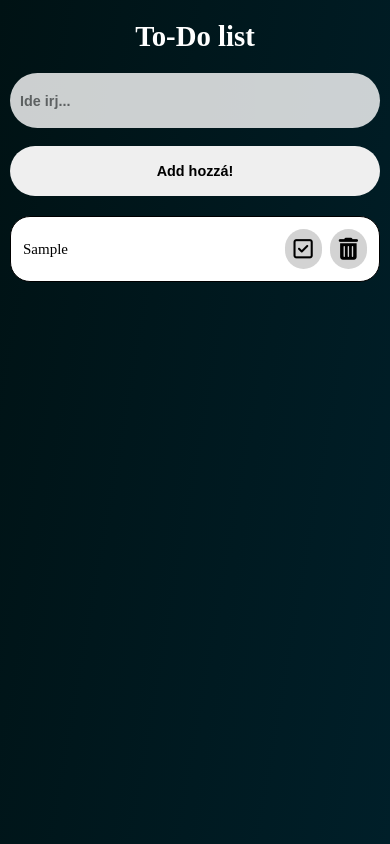
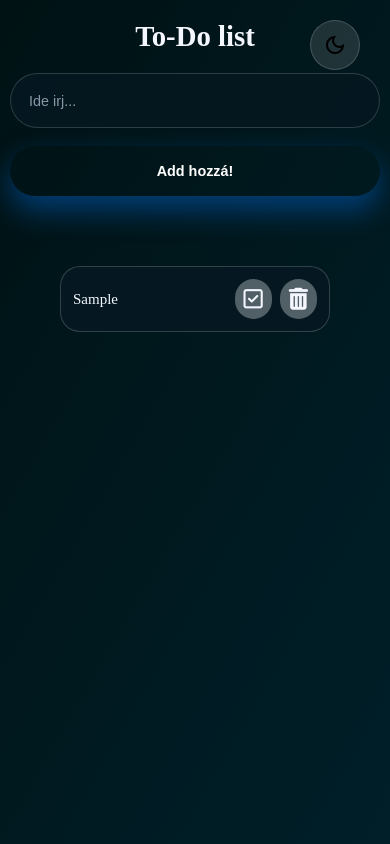
Before and after one commit to TothZsoltCkik/ToDoList, a plain HTML site: page index.html in a window 390 px wide. Both pictures are taken after typing "Sample" into the empty fields and a click on the button "Add hozzá!". Drawn offline with nearby package versions, Linux system fonts and the light colour scheme.

Commit message:
szinek simogatas + light mode switch done

```diff
--- a/index.html
+++ b/index.html
@@ -6,11 +6,12 @@
     <link rel="stylesheet" href="style.css">
     <link rel="stylesheet" href="https://cdnjs.cloudflare.com/ajax/libs/font-awesome/4.7.0/css/font-awesome.min.css">
     <link rel="stylesheet" href="https://cdnjs.cloudflare.com/ajax/libs/font-awesome/6.5.0/css/all.min.css">
+    <link rel="stylesheet" href="https://fonts.googleapis.com/css2?family=Material+Symbols+Outlined:opsz,wght,FILL,GRAD@20..48,100..700,0..1,-50..200&icon_names=dark_mode,light_mode" />
     <title>To-Do list</title>
 </head>
 <body class="darker">
+    <div id="switch"><button><span id="mode-icon" class="material-symbols-outlined">dark_mode</span></button></div>
 
-    <!-- <div class="backgroundstyle"></div> -->
     <div class="display">
         <div class="text">
             <h1>To-Do list</h1></i>
--- a/script.js
+++ b/script.js
@@ -17,6 +17,33 @@ function setTasks() {
 
 
 }
+
+
+const switch_btn = document.getElementById("switch");
+
+
+function switch_mode() {
+    const body = document.body;
+    const span = document.getElementById("mode-icon");
+
+    body.classList.toggle("darker");
+    body.classList.toggle("lighter");
+
+    if (body.classList.contains("darker")) {
+        span.textContent = "dark_mode";
+    } else {
+        span.textContent = "light_mode";
+    }
+}
+
+
+
+
+switch_btn.addEventListener("click", switch_mode);
+
+
+
+
 
 text.addEventListener("keypress", (e) => {
     if (e.key === "Enter") setTasks();
@@ -171,13 +198,11 @@ function doneTask(e) {
     const icon = e.target;
     if (li.classList.contains("done")) {
         li.classList.remove("done");
-        li.classList.add("undone");
         icon.classList.remove("fa-solid");
         icon.classList.add("fa-regular");
     }
     else {
         li.classList.add("done");
-        li.classList.remove("undone");
         icon.classList.remove("fa-regular");
         icon.classList.add("fa-solid");
     }
--- a/style.css
+++ b/style.css
@@ -1,17 +1,3 @@
-:root {
-    --bg-main: #f5f5f7;
-    --bg-card: #ffffff;
-    --bg-item: #f3f3f5;
-    --primary: #007aff;
-    --primary-soft: rgba(0, 122, 255, 0.08);
-    --border-soft: #e5e5ea;
-    --text-main: #111111;
-    --text-muted: #6c6c70;
-    --danger: #ff3b30;
-    --radius-lg: 18px;
-    --radius-md: 12px;
-    --shadow-soft: 0 18px 45px rgba(0, 0, 0, 0.08);
-}
 
 
 * {
@@ -20,27 +6,69 @@
     box-sizing: border-box;
 }
 
-.darker{
-    background-image: linear-gradient(100deg, #001214, #001f29);
-    color: white;
-    transition: 0.3s linear;
-}
-
-.light {
-    background-image: linear-gradient(100deg, #d4f1ff, #ffffff);
-    color: #1a150e;
-    transition: 0.3s linear;
-}
-
-body{
+body {
     display: flex;
     justify-content: center;
     align-items: center;
     height: 80vh;
-    overflow-y:auto;
+    overflow-y: auto;
+    position: relative;
+    background-image: var(--bg-main);
+    color: var(--text-main);
+    transition: background-image 0.3s linear, color 0.3s linear;
 }
 
-.display{
+body.light {
+    --bg-main: linear-gradient(120deg, #d4f1ff, #ffffff);
+    --bg-card: #ffffff;
+    --bg-item: #f7f7fb;
+    --text-main: #111111;
+    --text-muted: #6c6c70;
+    --border-soft: #e5e5ea;
+}
+
+body.darker {
+    --bg-main: linear-gradient(120deg, #001214, #001f29);
+    --bg-card: #051821;
+    --bg-item: #515f66;
+    --text-main: #f5f7ff;
+    --text-muted: #9aa6b8;
+    --border-soft: rgba(255, 255, 255, 0.18);
+}
+
+body #switch {
+    position: absolute;
+    top: 20px;
+    right: 30px;
+}
+
+body #switch button {
+    padding: 0;
+    height: 50px;
+    width: 50px;
+    border-radius: 999px;
+    display: flex;
+    justify-content: center;
+    align-items: center;
+    border: 1px solid var(--border-soft);
+    background-color: rgba(255, 255, 255, 0.12);
+    backdrop-filter: blur(12px);
+    box-shadow: var(--shadow-soft);
+    cursor: pointer;
+    transition: transform 0.15s all;
+}
+
+body #switch button:hover {
+    transform: translateY(-1px);
+    box-shadow: 0 22px 55px rgba(0, 0, 0, 0.18);
+}
+
+body #switch button:active {
+    transform: scale(0.95);
+}
+
+
+.display {
     display: flex;
     justify-content: center;
     flex-direction: column;
@@ -48,63 +76,82 @@ body{
     gap: 30px;
 }
 
-.text{
+.text {
     text-align: center;
     position: sticky;
 }
 
-.text h1{
+.text h1 {
     font-size: 5em;
 }
 
+/* input rész */
 
-/*input resze*/
-
-.input{
+.input {
     display: flex;
-    flex-direction:row;
+    flex-direction: row;
     justify-content: center;
     align-items: center;
-
 }
 
-.input input{
+.input input {
     width: 40vw;
     min-width: 500px;
     height: 70px;
     border-radius: 40px 0px 0 40px;
-    border: none;
-    background-color: #ffffff;
-    opacity: 0.8;
-    padding: 0 0 0 10px;
+    border: 1px solid var(--border-soft);
+    background-color: var(--bg-card);
+    color: var(--text-main);
+    opacity: 0.9;
+    padding: 0 0 0 18px;
     font-size: 1em;
-    font-weight: bold;
-    transition: 0.4s linear;
+    font-weight: 600;
+    transition: 0.3s ease;
 }
 
-.input input:focus{
-    border: none;
+.input input::placeholder {
+    color: var(--text-muted);
+    font-weight: 400;
+}
+
+.input input:focus {
+    border: 1px solid var(--primary);
     outline: none;
     opacity: 1;
-    box-shadow: 0 0 20px rgba(0, 170, 255, 0.5);
+    box-shadow: 0 0 24px rgba(0, 122, 255, 0.45);
 }
 
+/* button rész */
 
-/*button resze*/
-
-.input button{
+.input button {
     width: 8em;
     height: 70px;
-    padding: 10px 15px;
+    padding: 10px 18px;
     border-radius: 0 40px 40px 0;
     cursor: pointer;
     border: none;
-    font-weight: bold;
+    font-weight: 600;
+    font-size: 0.95em;
+    background: var(--primary);
+    color: #ffffff;
+    transition: background 0.2s ease, transform 0.1s ease, box-shadow 0.15s ease;
+    box-shadow: 0 14px 30px rgba(0, 122, 255, 0.4);
 }
+
+.input button:hover {
+    background: #0060d1;
+    box-shadow: 0 18px 38px rgba(0, 122, 255, 0.5);
+}
+
+.input button:active {
+    transform: scale(0.97);
+    box-shadow: 0 8px 20px rgba(0, 122, 255, 0.35);
+}
+
 .noselect {
     user-select: none;
 
-  }
+}
 
 
 
@@ -117,10 +164,9 @@ body{
     max-height: 55vh;
     padding-bottom: 10px;
     scroll-behavior: smooth;
-
 }
 
-.list ul{
+.list ul {
     display: flex;
     flex-direction: column;
     justify-content: flex-start;
@@ -129,80 +175,89 @@ body{
     list-style-type: none;
     width: 30vw;
     max-height: 700px;
-    overflow-y:auto;
+    overflow-y: auto;
     overflow-x: hidden;
+    padding: 40px;
 }
 
-
-.list li{
+.list li {
     padding: 20px;
     display: flex;
-    justify-content:space-between;
+    justify-content: space-between;
     align-items: center;
-    height: 3em;
+    min-height: 3em;
     border-radius: 20px;
-    background-color: #ffffff;
-    color: black;
+    background-color: var(--bg-card);
+    color: var(--text-main);
     font-size: 20px;
-    border: 1px solid black;
+    border: 1px solid var(--border-soft);
     gap: 10px;
     opacity: 1;
+    box-shadow: var(--shadow-soft);
+    margin: 10px;
     transition:
         opacity 0.4s cubic-bezier(0.16, 1, 0.3, 1),
         margin 0.5s ease,
-        background-color 0.5s ease;
+        background-color 0.3s ease,
+        transform 0.12s ease,
+        box-shadow 0.2s ease;
+}
 
+.list li:hover {
+    transform: translateY(-1px);
+    box-shadow: 0 20px 40px rgba(0, 0, 0, 0.16);
 }
 
 .list li:active {
     transform: scale(0.99);
-
 }
 
-.list button{
+.list button {
     border: none;
     cursor: pointer;
-    background-color: lightgrey;
+    background-color: var(--bg-item);
     padding: 9px;
     border-radius: 30px;
 }
 
-
-.list span
-{
+.list span {
     flex-grow: 1;
     text-align: left;
 }
 
-
-
 .list li.chosen {
     border-color: var(--primary);
     background: var(--primary-soft);
-    color: white;
+    color: var(--text-main);
     transition: transform 0.15s ease;
     z-index: 1000;
 }
 
-
-
-
-.list i{
+.list i {
     font-size: 31px;
 }
 
-.list li.done{
-    background-color: green;
+
+.fa-square-check {
+        color: var(--text-main);
+    }
+.fa-trash-o{
+    color: var(--text-main);
+}
+
+.list li.done {
+    background-color: rgba(44, 180, 73, 0.16);
+    border-color: rgba(44, 180, 73, 0.7);
     text-decoration: line-through;
-    opacity: 0.1;
+    opacity: 0.6;
     position: relative;
     margin: 0 5px 0 5px;
-
 }
 
 .list li.undone {
     opacity: 1;
 }
+
 
 
 
@@ -213,110 +268,124 @@ body{
 }
 
 @keyframes shake {
-    0% { transform: translateX(0); }
-    25% { transform: translateX(-3px); }
-    50% { transform: translateX(3px); }
-    75% { transform: translateX(-3px); }
-    100% { transform: translateX(0); }
+    0% {
+        transform: translateX(0);
+    }
+
+    25% {
+        transform: translateX(-3px);
+    }
+
+    50% {
+        transform: translateX(3px);
+    }
+
+    75% {
+        transform: translateX(-3px);
+    }
+
+    100% {
+        transform: translateX(0);
+    }
 }
 
-.list li button{
+.list li button {
     z-index: 10;
     opacity: 1;
 }
 
 @media (max-width: 1200px) {
-    .display{
+    .display {
         width: 90vw;
     }
 
-    .input input{
+    .input input {
         width: 60vw;
-        min-width: 0; /* ne erőltesse a 500px-t */
+        min-width: 0;
+
     }
 
-    .list ul{
+    .list ul {
         width: 60vw;
     }
 
-    .text h1{
+    .text h1 {
         font-size: 3.5em;
     }
 }
 
-/* Tablet / kisebb kijelzők */
+
 @media (max-width: 900px) {
-    body{
+    body {
         height: auto;
         min-height: 100vh;
         padding: 30px 15px;
         align-items: flex-start;
     }
 
-    .display{
+    .display {
         width: 100%;
         max-width: 700px;
         margin: 0 auto;
         gap: 25px;
     }
 
-    .text h1{
+    .text h1 {
         font-size: 3em;
     }
 
-    .input{
+    .input {
         flex-direction: row;
         gap: 10px;
     }
 
-    .input input{
+    .input input {
         width: 100%;
         height: 60px;
         font-size: 0.95em;
         border-radius: 40px;
     }
 
-    .input button{
+    .input button {
         height: 60px;
         border-radius: 40px;
         padding: 8px 15px;
     }
 
-    .list{
+    .list {
         max-height: 60vh;
     }
 
-    .list ul{
+    .list ul {
         width: 100%;
         max-height: none;
     }
 
-    .list li{
+    .list li {
         font-size: 18px;
         height: auto;
     }
 }
 
-/* Mobil nézet */
 @media (max-width: 600px) {
-    body{
+    body {
         padding: 20px 10px;
     }
 
-    .display{
+    .display {
         width: 100%;
         gap: 20px;
     }
 
-    .text h1{
+    .text h1 {
         font-size: 2.2em;
     }
 
-    .input{
+    .input {
         flex-direction: column;
     }
 
-    .input input{
+    .input input {
         min-width: 0;
         width: 100%;
         height: 55px;
@@ -324,7 +393,7 @@ body{
         font-size: 0.9em;
     }
 
-    .input button{
+    .input button {
         width: 100%;
         margin-top: 8px;
         height: 50px;
@@ -332,39 +401,40 @@ body{
         border-radius: 40px;
     }
 
-    .list{
+    .list {
         max-height: none;
     }
 
-    .list ul{
+    .list ul {
         width: 100%;
         gap: 15px;
     }
 
-    .list li{
+    .list li {
         padding: 14px;
         font-size: 16px;
         height: auto;
     }
 
-    .list i{
+    .list i {
         font-size: 24px;
+
     }
+
 }
 
-/* Extra pici telók */
 @media (max-width: 400px) {
-    .text h1{
+    .text h1 {
         font-size: 1.8em;
     }
 
-    .list li{
+    .list li {
         padding: 12px;
         font-size: 15px;
         gap: 8px;
     }
 
-    .list i{
+    .list i {
         font-size: 22px;
     }
 }
```
